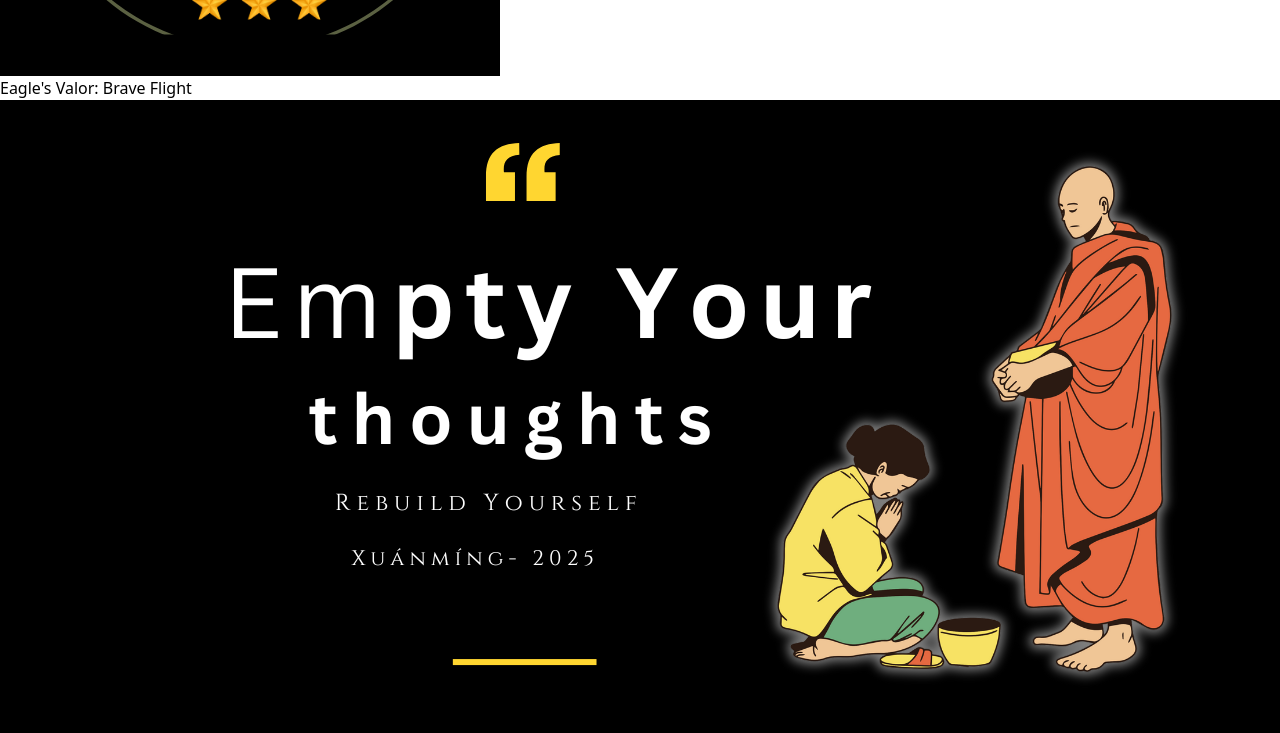
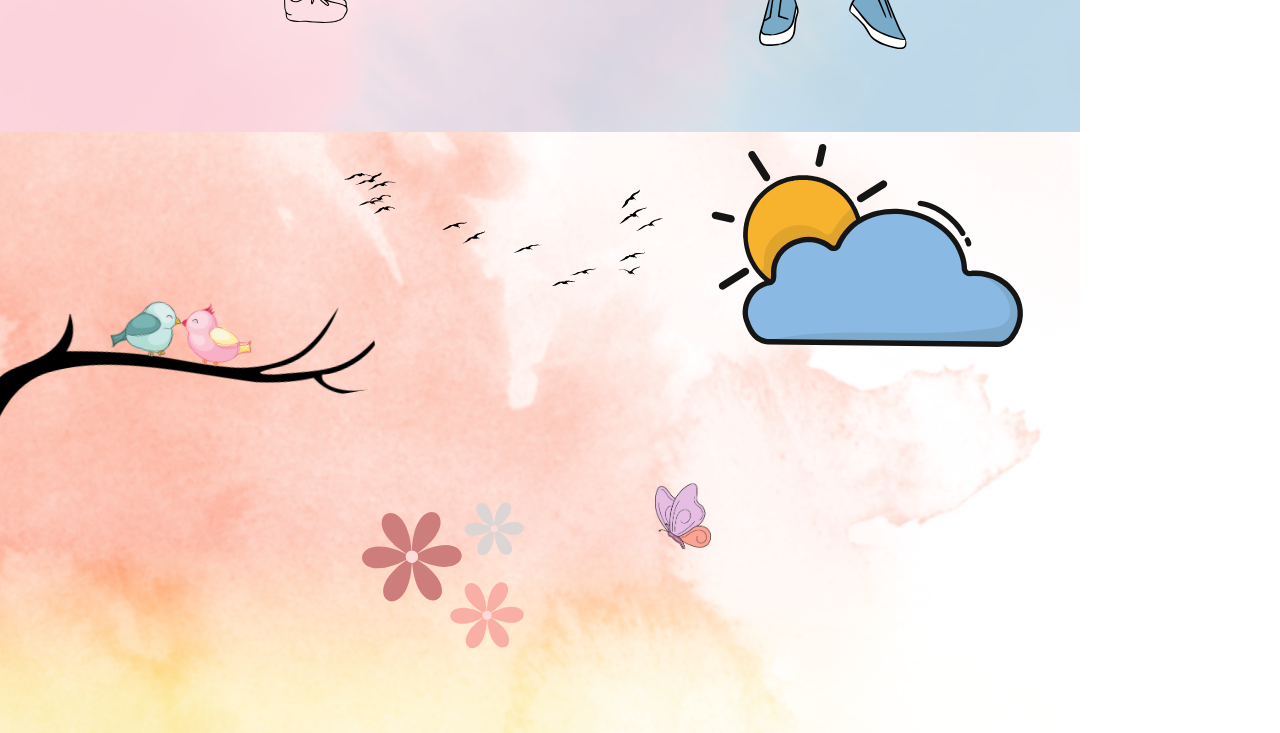
Before and after one commit to Sanidhyatamang/Design-Portfolio, a React (Vite) app: page /portfolio in a window 1280 px wide. Shown: the part 1520-2253 px from the top of the page. Built offline with nearby package versions, Linux system fonts and the light colour scheme.

Commit message:
Description of your changes

```diff
--- a/src/components/Portfolio.jsx
+++ b/src/components/Portfolio.jsx
@@ -2,6 +2,45 @@ import React, { useState } from 'react';
 
 const designs = [
 
+  {
+    id: 13,
+    title: '',
+    image: '/images/design13.png',
+  },
+  {
+    id: 12,
+    title: '',
+    image: '/images/design12.png',
+  },
+
+  {
+    id: 11,
+    title: '',
+    image: '/images/design11.png',
+  },
+
+  {
+    id: 10,
+    title: '',
+    image: '/images/design10.png',
+  },
+  {
+    id: 9,
+    title: '',
+    image: '/images/design9.png',
+  },
+
+  {
+    id: 8,
+    title: '',
+    image: '/images/design8.png',
+  },
+
+  {
+    id: 7,
+    title: '',
+    image: '/images/design7.png',
+  },
   {
     id: 6,
     title: 'Throttle Fury',
```
Also changed, not shown: public/images/design12.png (added), public/images/design13.png (added).
